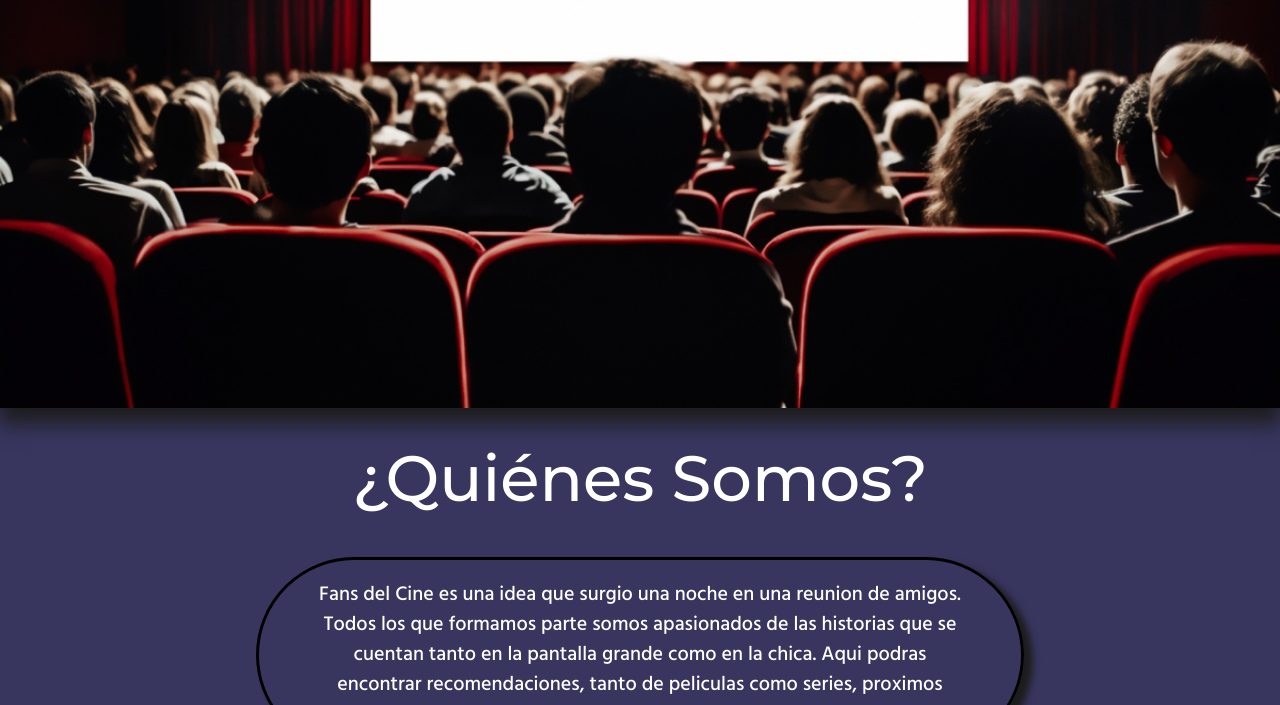
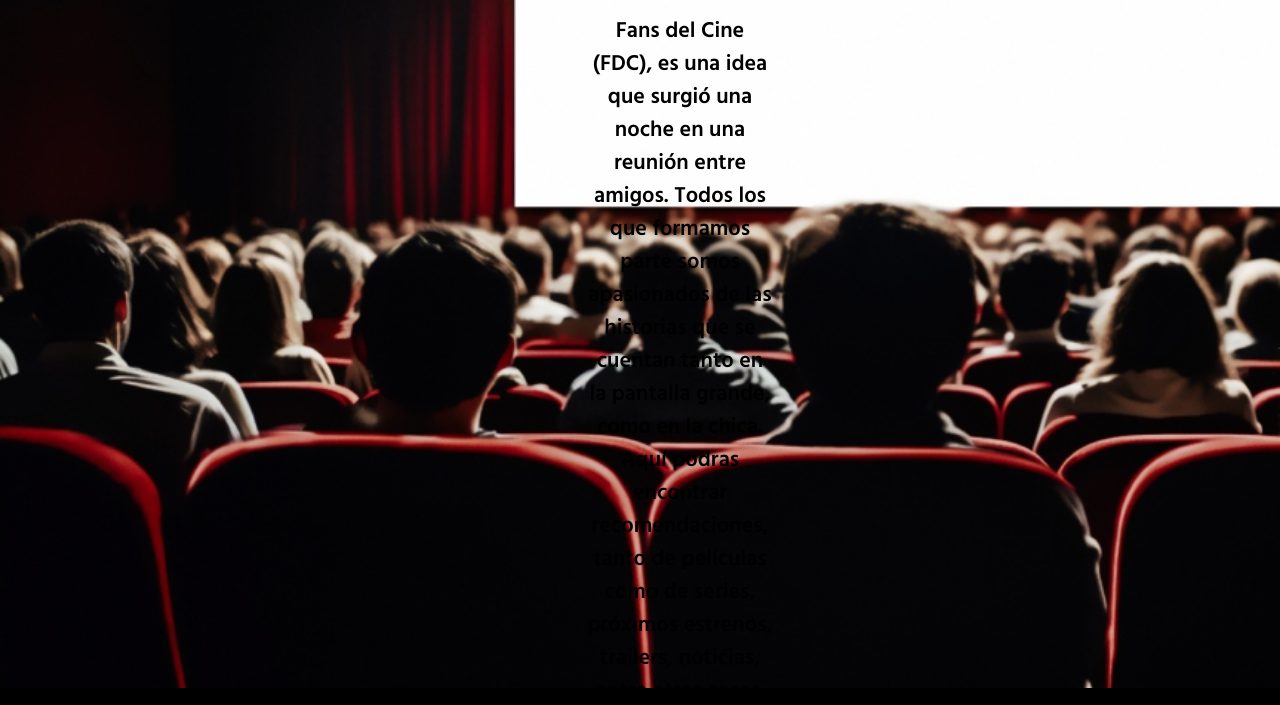
Before and after one commit to SanPorti/dw-segunda-entrega, a plain HTML site: page index.html in a window 1280 px wide. Shown: the part 479-1184 px from the top of the page. Drawn offline with nearby package versions, Linux system fonts and the light colour scheme.

Commit message:
Modifique el index

```diff
--- a/css/estilo.css
+++ b/css/estilo.css
@@ -55,10 +55,10 @@
 }
 /* -------HEADER------- */
 
-.banners {
+/* .banners {
     width: 100%;
     box-shadow: 0px 14px 20px 2px rgb(29, 29, 29);
-}
+} */
 
 /* -------BODY------- */
 
@@ -68,25 +68,36 @@ body {
 
 /* -------HOME------- */
 
+.info {
+    background-image: url('../imagenes/banner-home.jpg');
+    background-size: cover;
+    height: 1000px;
+}
+
+.quienes-somos {
+    padding: 200px 200px 200px 280px;
+}
+
 .info h1 {
     text-align: center;
     font-family: Montserrat, sans-serif;
     font-size: 4rem;
-    padding: 2rem 0 2rem 0;
-    color: #ffffff;
+    padding: 1rem 0;
+    color: #000000;
+    font-weight: 600;
 }
 
 .info p {
     text-align: center;
-    padding: 20px 50px;
-    margin: 0 16rem 1rem 16rem;
-    border: 3px solid black;
-    border-radius: 100px;
+    padding: 10px 50px;
+    margin: 0 16rem;
+    /* border: 3px solid black;
+    border-radius: 100px; */
     font-family: Hind, sans-serif;
-    font-size: 20px;
-    font-weight: 500;
-    box-shadow: 9px 6px 7px 0px rgb(29, 29, 29);
-    color: #ffffff;
+    font-size: 22px;
+    font-weight: 600;
+    /* box-shadow: 9px 6px 7px 0px rgb(29, 29, 29); */
+    color: #000000;
 }
 
 /* -------PELICULAS Y SERIES------- */
--- a/index.html
+++ b/index.html
@@ -55,22 +55,24 @@
 
         <main>
             <!-- Banner -->
-            <header class="container-banner">
-                <img class="banners" src="./imagenes/banner-home.jpg" alt="Espectadores en una sala de cine">
+            <!-- <header class="container-banner"> -->
+                <!-- <img class="banners" src="./imagenes/banner-home.jpg" alt="Espectadores en una sala de cine"> -->
                 <section class="info">
+                    <div class="quienes-somos">
                         <h1>¿Quiénes Somos?</h1>
-                    <p>Fans del Cine es una idea que surgio una noche en una reunion de amigos. Todos los que formamos
+                        <p>Fans del Cine (FDC), es una idea que surgió una noche en una reunión entre amigos. Todos los que formamos
                             parte
                             somos
-                        apasionados de las historias que se cuentan tanto en la pantalla grande como en la chica. Aqui
+                            apasionados de las historias que se cuentan tanto en la pantalla grande, como en la chica. Aquí
                             podras
-                        encontrar recomendaciones, tanto de peliculas como series, proximos estrenos, trailers,
+                            encontrar recomendaciones, tanto de películas como de series, próximos estrenos, trailers,
                             noticias,
                             entre
                             otras cosas.
                         </p>
+                    </div>
                 </section>
-            </header>
+            <!-- </header> -->
         </main>
 
 
```
Lines whose indentation alone changed are shown as unchanged.
